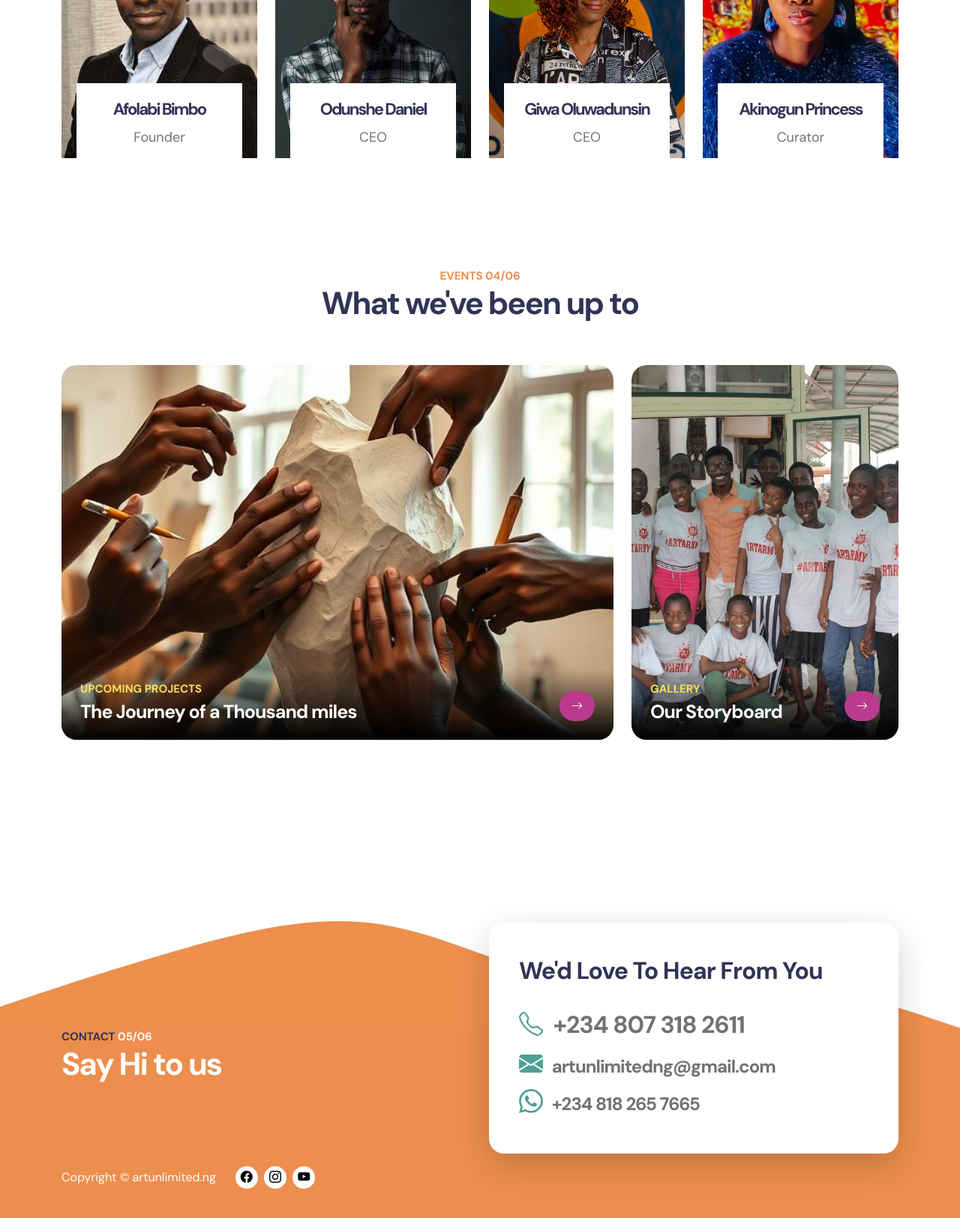
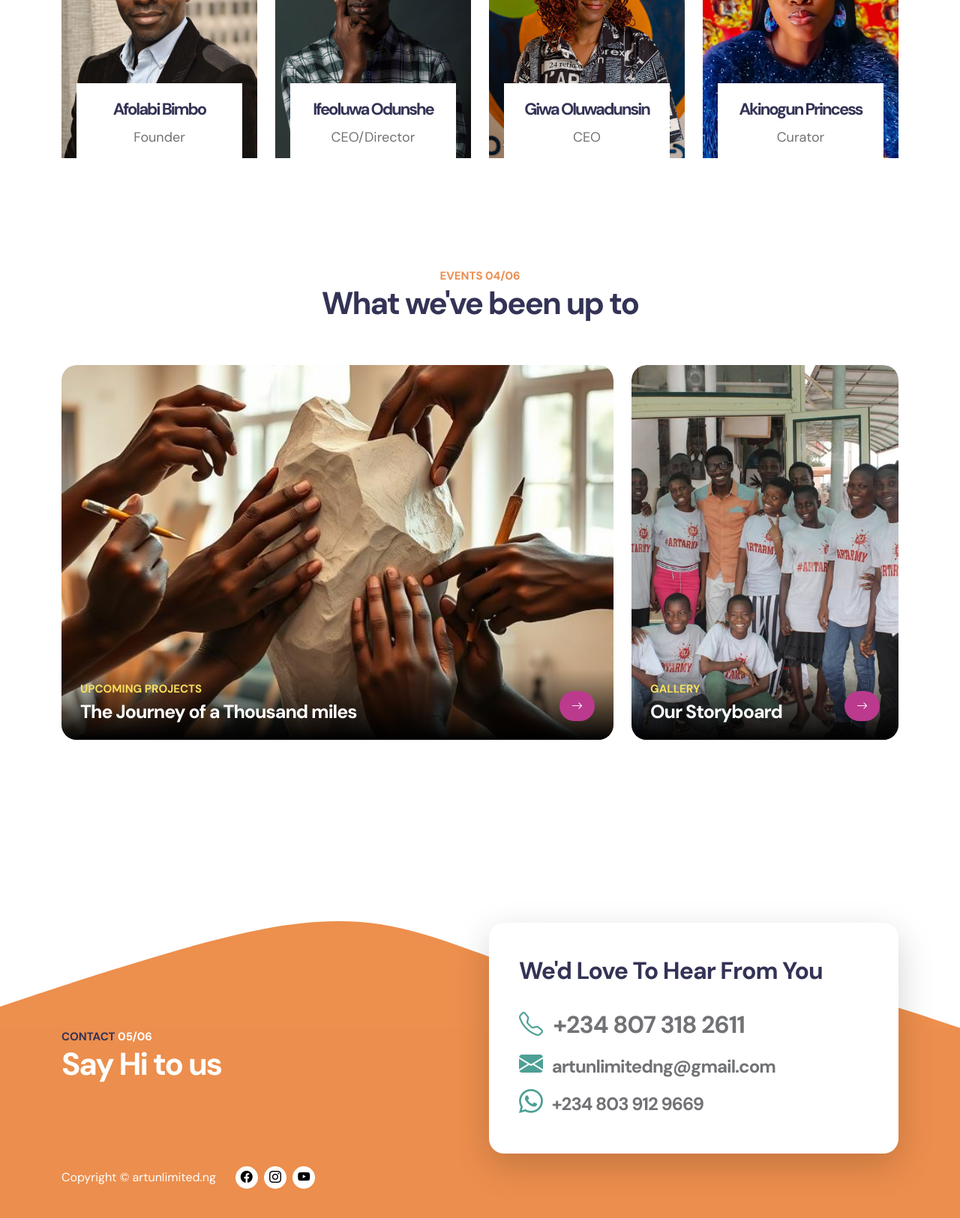
Before and after one commit to artunlimited/artunlimited.ng, a plain HTML site: page index.html in a window 1280 px wide. Shown: the part 3280-4905 px from the top of the page at 75% size. Drawn offline with Linux system fonts and the light colour scheme; files whose address does not match are found by name.

Commit message:
Update index.html

```diff
--- a/index.html
+++ b/index.html
@@ -462,8 +462,8 @@
                                            <img src="img/Daniel.jpg" alt="Team Image">
                                          </div>
                                          <div class="team-text text-center">
-                                           <h2>Odunshe Daniel</h2>
-                                           <p>CEO</p>
+                                           <h2>Ifeoluwa Odunshe</h2>
+                                           <p>CEO/Director</p>
                                            <div class="team-social">
                                              <a href="https://www.instagram.com/infinite_ife?igsh=ZGxzdXoxanBwbjdz"><i class="social-icon-link bi-instagram"></i></a>
                                            </div>
@@ -610,9 +610,9 @@
                                         </h5>
 
                                         <h5>
-                                            <a href="https://wa.me/2348182657665" class="footer-link">
+                                            <a href="https://wa.me/2348039129669" class="footer-link">
                                              <i class="bi-whatsapp contact-icon me-2"></i>
-                                              +234 818 265 7665
+                                              +234 803 912 9669
                                             </a>
                                         </h5>
                                     </div>
```
